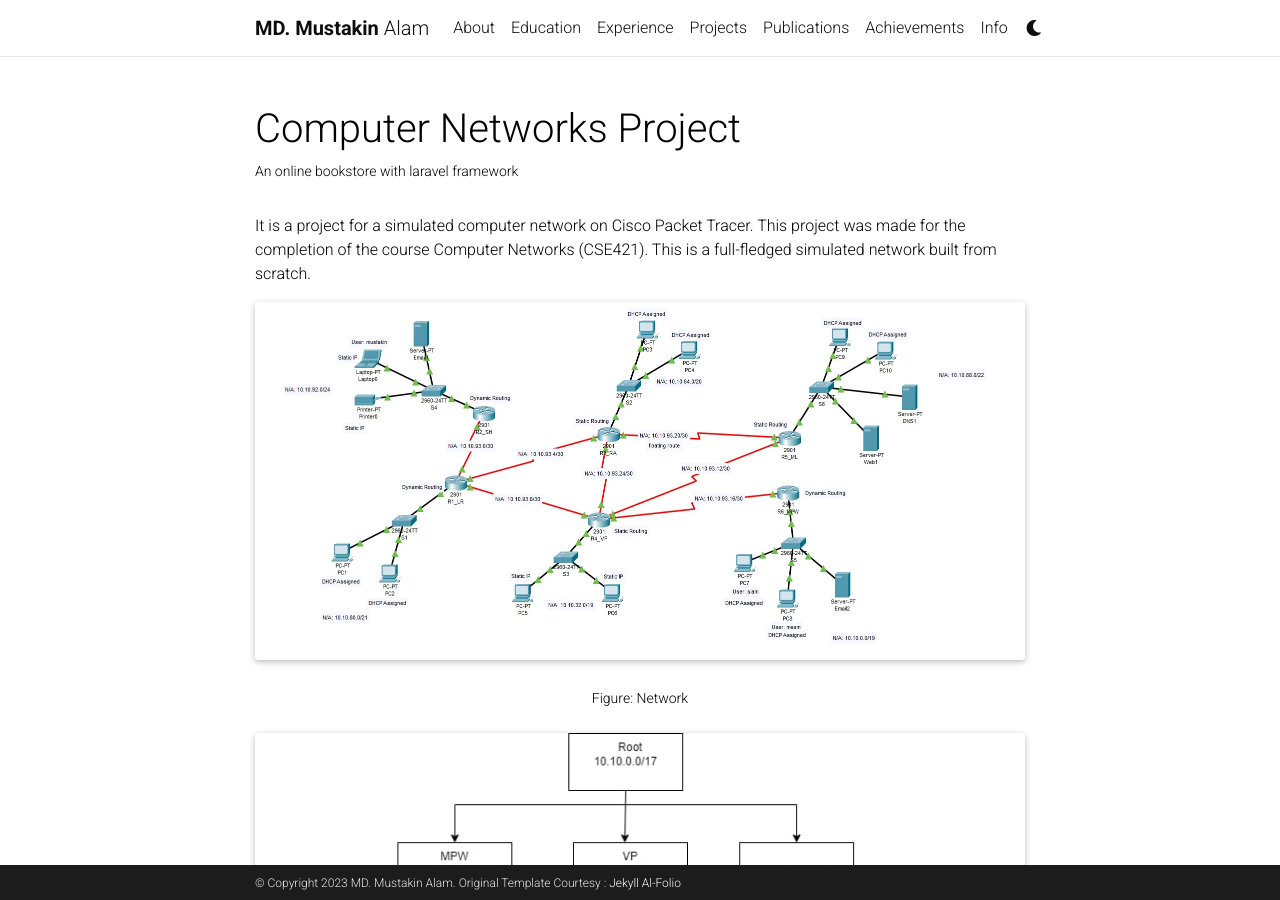
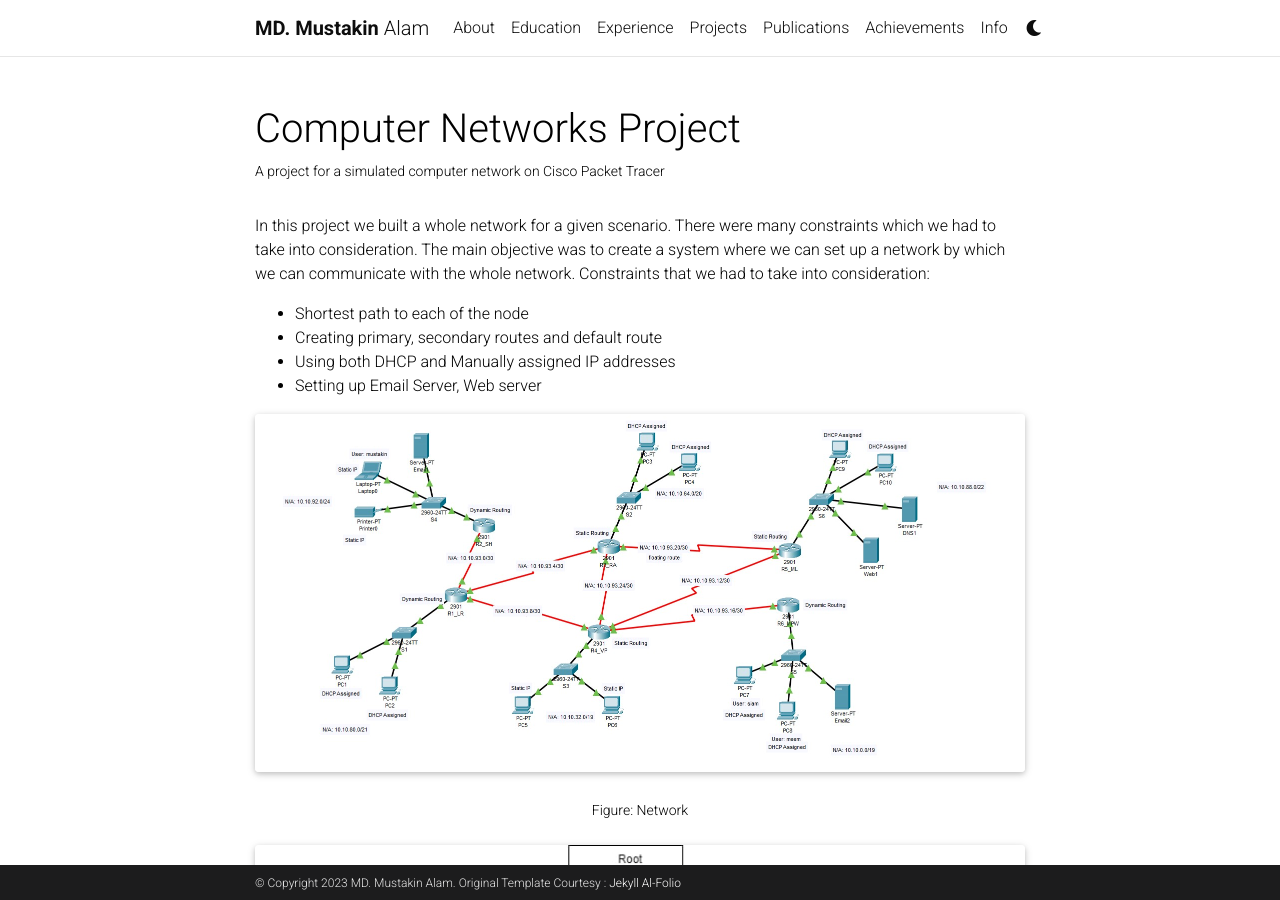
Before and after one commit to mustakinalam/mustakinalam.github.io, a Jekyll site: the page built from _projects/7_project.md, in a window 1280 px wide and 900 px high. Built offline with Jekyll 4.4.1, drawn with Linux system fonts in a browser that asks for light colours; comment, search, counter and statistics services are not loaded; a style sheet for code colours, icons or effects is not loaded.

Commit message:
Network project update

```diff
--- a/_projects/7_project.md
+++ b/_projects/7_project.md
@@ -1,13 +1,17 @@
 ---
 layout: page
 title: Computer Networks Project
-description: An online bookstore with laravel framework
+description: A project for a simulated computer network on Cisco Packet Tracer
 img: assets/img/29.jpg
 importance: 4
 category: Academic
 ---
 
-It is a project for a simulated computer network on Cisco Packet Tracer. This project was made for the completion of the course Computer Networks (CSE421). This is a full-fledged simulated network built from scratch.
+In this project we built a whole network for a given scenario. There were many constraints which we had to take into consideration. The main objective was to create a system where we can set up a network by which we can communicate with the whole network. Constraints that we had to take into consideration:
+- Shortest path to each of the node
+- Creating primary, secondary routes and default route
+- Using both DHCP and Manually assigned IP addresses
+- Setting up Email Server, Web server
 
 <div class="row">
     <div class="col-sm mt-3 mt-md-0">
```
